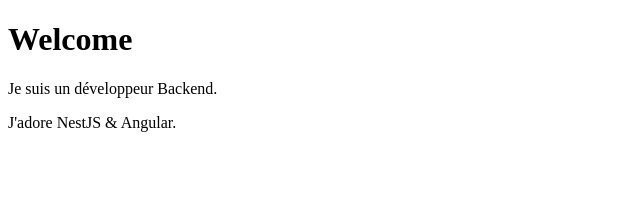
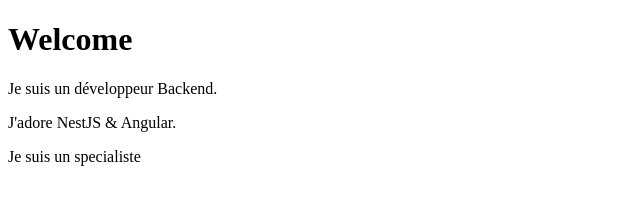
Before and after one commit to kolfa/module-git-poe-12-decembre, a plain HTML site: page index.html in a window 1280 px wide. Shown: the whole page, without its empty margins (0-640 px from the left). Drawn offline with Linux system fonts and the light colour scheme.

Commit message:
nouveau commit

```diff
--- a/index.html
+++ b/index.html
@@ -7,5 +7,6 @@
     <h1>Welcome</h1>
     <p>Je suis un développeur Backend.</p>
     <p>J'adore NestJS & Angular.</p>
+    <p>Je suis un specialiste</p>
   </body>
 </html>
```
